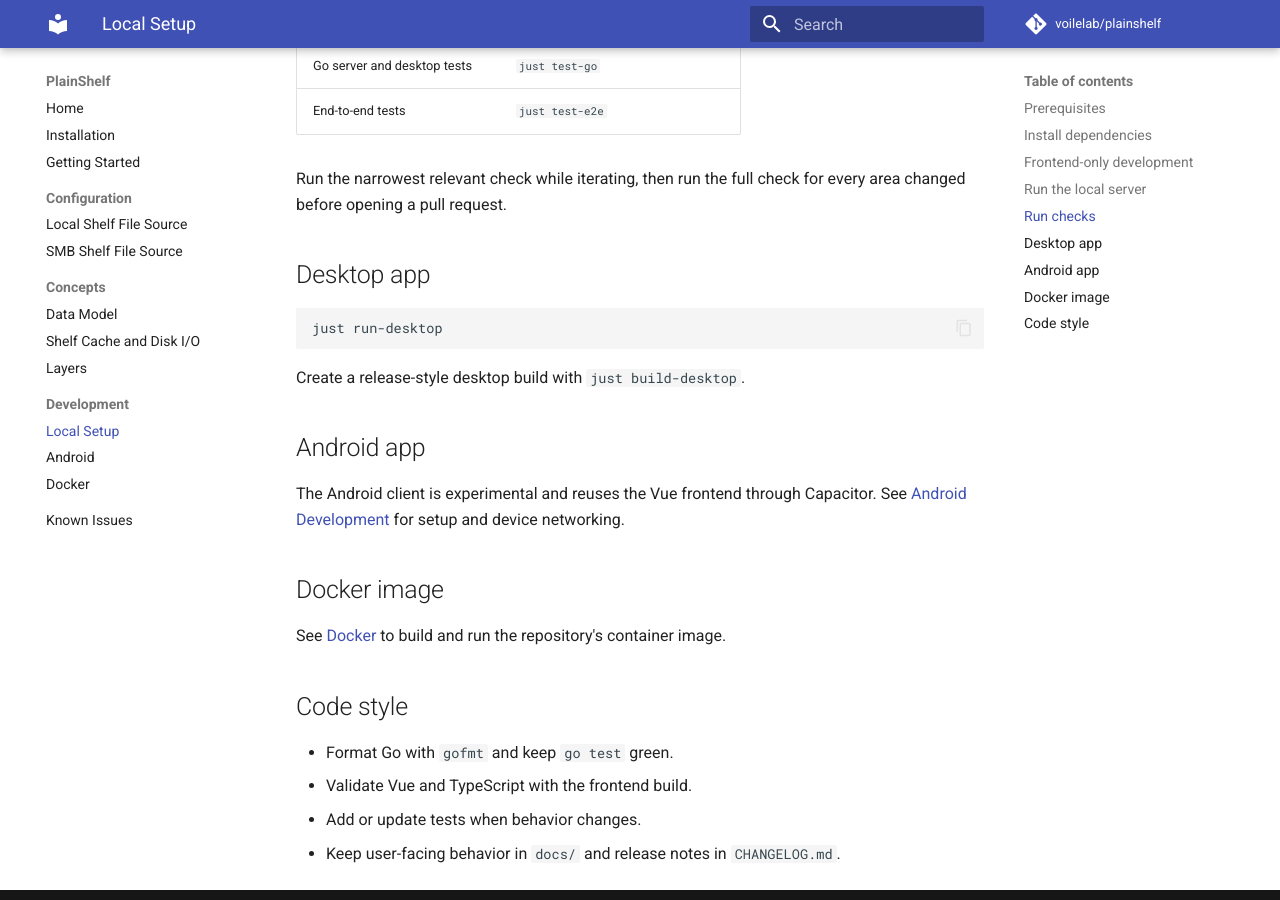
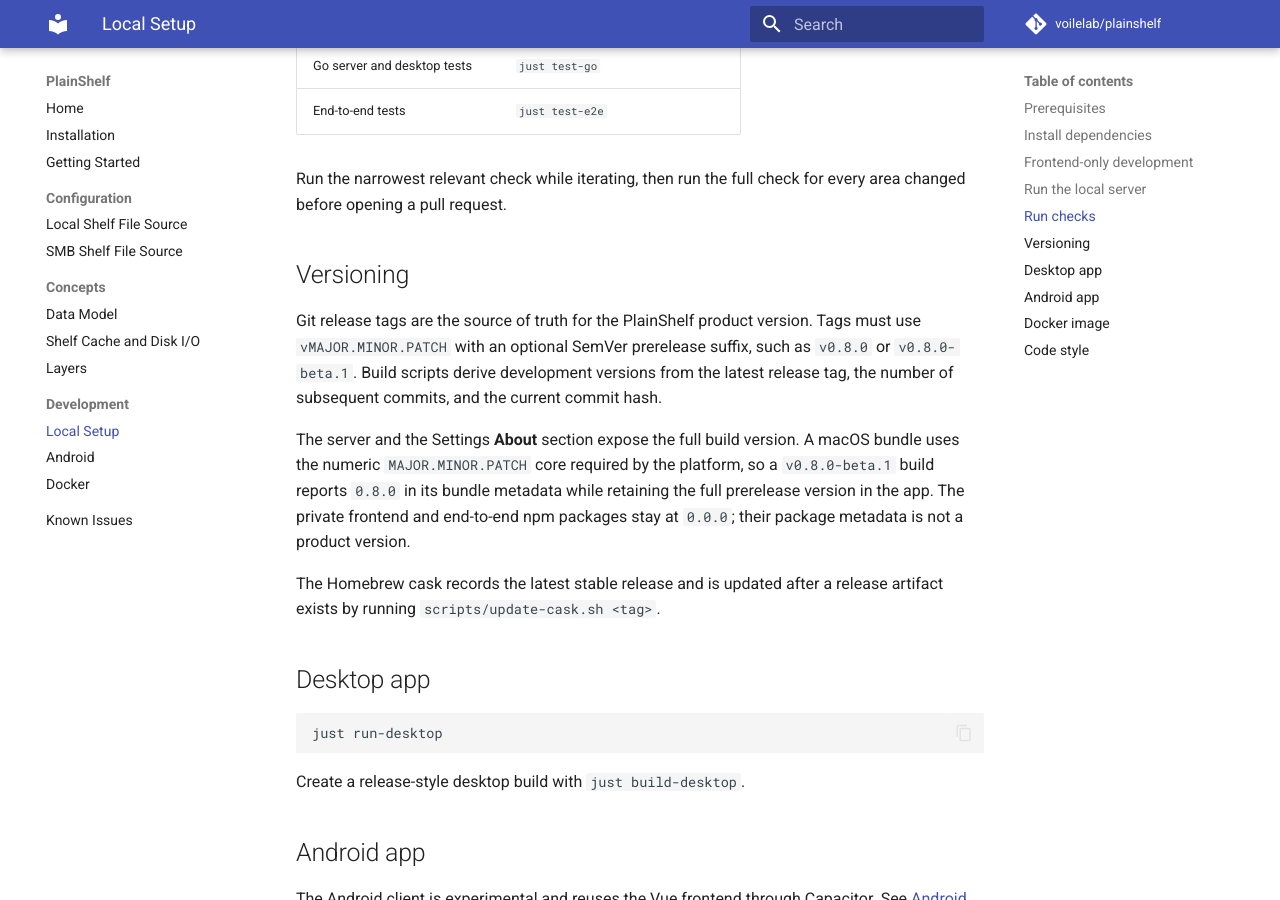
Before and after one commit to voilelab/plainshelf, an MkDocs documentation site: the page built from docs/development/setup.md, in a window 1280 px wide and 900 px high, scrolled down 1633 px. Built offline with MkDocs 1.6.1 and Material for MkDocs 9.7.7, drawn with Linux system fonts in a browser that asks for light colours; comment, search, counter and statistics services are not loaded.

Commit message:
refine version release

````diff
--- a/docs/development/setup.md
+++ b/docs/development/setup.md
@@ -65,6 +65,23 @@
 Run the narrowest relevant check while iterating, then run the full check for
 every area changed before opening a pull request.
 
+## Versioning
+
+Git release tags are the source of truth for the PlainShelf product version.
+Tags must use `vMAJOR.MINOR.PATCH` with an optional SemVer prerelease suffix,
+such as `v0.8.0` or `v0.8.0-beta.1`. Build scripts derive development versions
+from the latest release tag, the number of subsequent commits, and the current
+commit hash.
+
+The server and the Settings **About** section expose the full build version. A
+macOS bundle uses the numeric `MAJOR.MINOR.PATCH` core required by the platform,
+so a `v0.8.0-beta.1` build reports `0.8.0` in its bundle metadata while retaining
+the full prerelease version in the app. The private frontend and end-to-end npm
+packages stay at `0.0.0`; their package metadata is not a product version.
+
+The Homebrew cask records the latest stable release and is updated after a
+release artifact exists by running `scripts/update-cask.sh <tag>`.
+
 ## Desktop app
 
 ```bash
````
Also changed, not shown: docs/development/android.md (+13 -0 lines), 12 other files.
